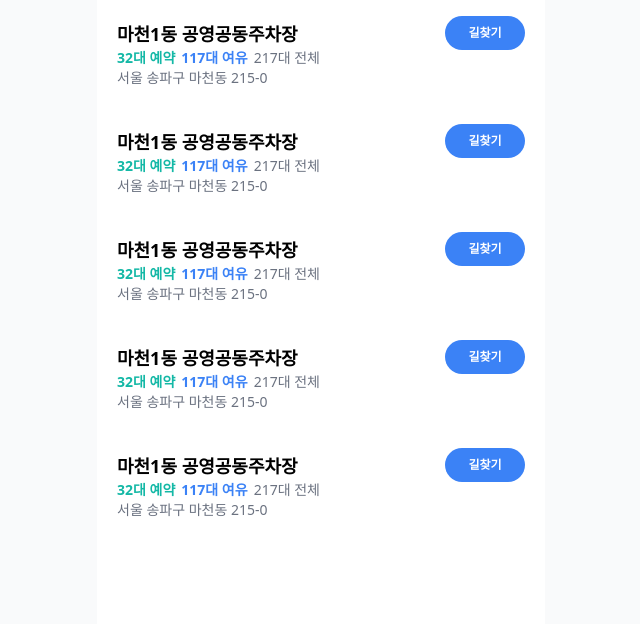
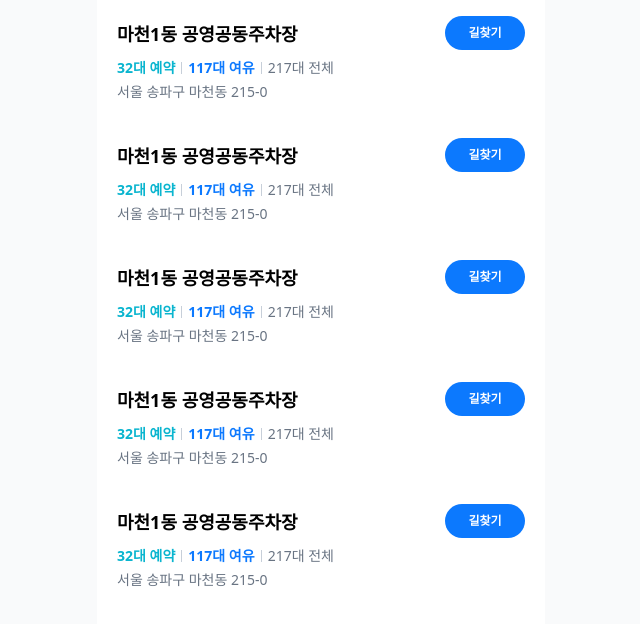
Before and after one commit to bepyan/oright, a Next.js app: page / in a window 1280 px wide. Shown: the top 624 px of the page, without its empty margins (319-959 px from the left). Built offline with nearby package versions, Linux system fonts and the light colour scheme.

Commit message:
feat. 주차장 아이템 마크업 보정

```diff
--- /dev/null
+++ b/src/components/icons/Separator.tsx
@@ -0,0 +1,19 @@
+interface SeparatorProps {
+  height?: number;
+  className?: string;
+}
+
+export default function Separator({ height = 12, className }: SeparatorProps) {
+  return (
+    <svg
+      width="1"
+      height={height}
+      viewBox="0 0 1 12"
+      fill="none"
+      xmlns="http://www.w3.org/2000/svg"
+      className={className}
+    >
+      <rect width="1" height="12" fill="#C7CFD9" />
+    </svg>
+  );
+}
--- a/src/pages/index.tsx
+++ b/src/pages/index.tsx
@@ -1,5 +1,6 @@
 import { useRouter } from 'next/router';
 
+import Separator from '@/components/icons/Separator';
 import Layout from '@/components/Layout';
 import { $ } from '@/utils/core';
 
@@ -29,18 +30,23 @@ const ParkItem = () => {
   return (
     <div className={$('relative p-5', 'transition-all hover:bg-blue-50')}>
       <div className="text-lg font-bold">마천1동 공영공동주차장</div>
-      <div className="flex gap-1.5 text-sm">
-        <span className="font-bold text-teal-500">{32}대 예약</span>
-        <span className="font-bold text-blue-500">{117}대 여유</span>
-        <span className="text-gray-500">{217}대 전체</span>
+
+      <div className="mt-[10px] flex flex-col gap-1">
+        <div className="flex items-center gap-1.5 text-sm">
+          <span className="font-bold text-[#0AB5CF]">{32}대 예약</span>
+          <Separator />
+          <span className="font-bold text-[#0C79FE]">{117}대 여유</span>
+          <Separator />
+          <span className="text-[#697483]">{217}대 전체</span>
+        </div>
+        <div className="text-sm text-[#697483]">서울 송파구 마천동 215-0</div>
       </div>
-      <div className="text-sm text-gray-500">서울 송파구 마천동 215-0</div>
 
       <div className="absolute top-4 right-5">
         <button
           className={$(
-            'h-[34px] w-20 rounded-full bg-blue-500 text-center text-xs font-bold text-white',
-            'transition-all active:bg-blue-400',
+            'h-[34px] w-20 rounded-full bg-[#0C79FE] text-center text-xs font-bold text-white',
+            'transition-all active:bg-[#0C79FE90]',
           )}
           onClick={onClickFindWay}
         >
```
